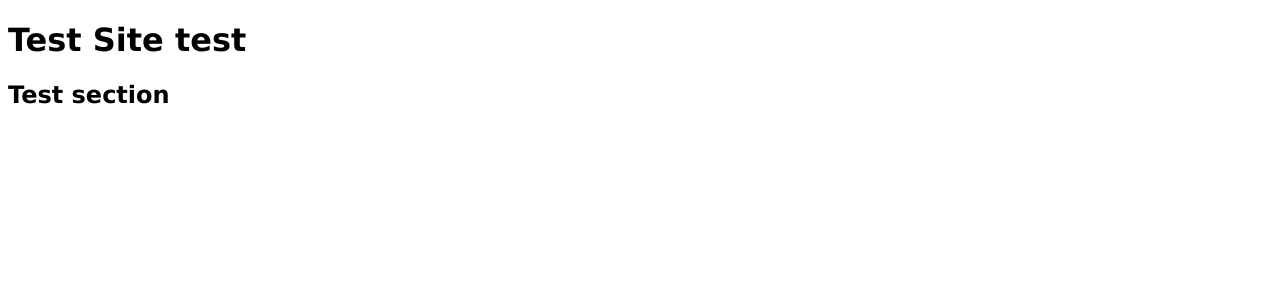
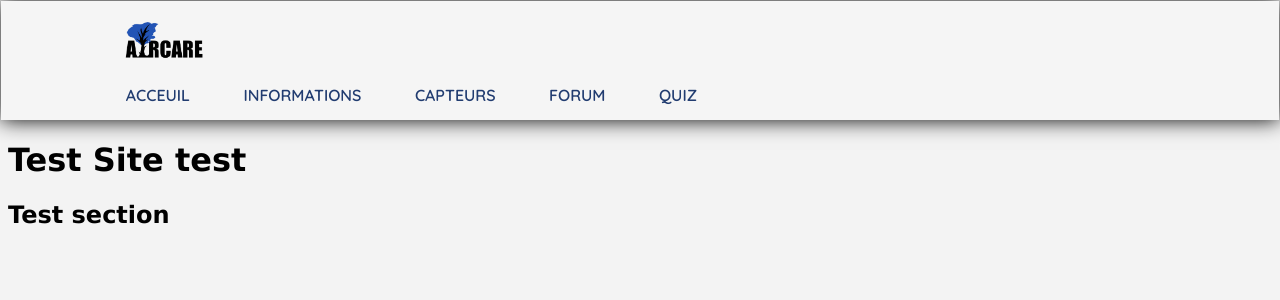
Before and after one commit to ABethuel/APP-G5B-AIRCARE, a PHP site: page / in a window 1280 px wide. Shown: the top 300 px of the page. Run offline with PHP 8.4, Linux system fonts and the light colour scheme.

Commit message:
started header

```diff
--- a/Components/header.php
+++ b/Components/header.php
@@ -0,0 +1,18 @@
+<!-- header.php
+
+Header des différentes pages à ajouter à chaque page le contenent -->
+
+<nav>
+    <div class="left">
+        <div>
+            <a><img class="logo" src="../Assets/images/logo.png"></a>
+        </div>
+        <div class="menu">
+            <a href="../index.php">ACCEUIL</a>
+            <a href="../information.php">INFORMATIONS</a>
+            <a href="../liste_capteurs.php">CAPTEURS</a>
+            <a href="../forum_sujet.php">FORUM</a>
+            <a href="../quiz.php">QUIZ</a>
+        </div>
+    </div>
+</nav>
--- /dev/null
+++ b/Components/style_header.css
@@ -0,0 +1,54 @@
+@font-face {              /** Ajouter police depuis dossier **/
+    font-family: qwigley;
+    src: url('./Assets/Fonts/Qwigley-Regular.ttf');
+}
+
+@font-face {
+    font-family: Quicksand-Bold;
+    src: url('/Assets/Fonts/Quicksand-Bold.ttf');
+}
+
+@font-face {
+    font-family: Quicksand-SemiBold;
+    src: url('Assets/Fonts/Quicksand-SemiBold.ttf');
+}
+
+@font-face {
+    font-family: Quicksand-Medium;
+    src: url('Assets/Fonts/Quicksand-Medium.ttf');
+}
+
+nav{
+    display: flex;
+    justify-content: space-between;
+    background-color: #F5F5F5;
+    padding: 15px 20px;
+    box-shadow: 0 0 20px rgba(0, 0, 0, 255);
+    margin-top: -0.55%;
+    margin-left: -0.55%;
+    margin-right: -0.55%;
+}
+
+.left {
+    margin-left: 8%;
+}
+
+.left img.logo {
+    width: 15%;
+    height: 15%;
+}
+
+.left .menu {
+    display:flex;
+    justify-content: space-between;
+}
+
+.menu a {
+    margin-left: 1%;
+    color: #213C70;
+    text-decoration: none;
+}
+
+.menu a:hover {
+    color: #4C79D0;
+}
--- a/index.php
+++ b/index.php
@@ -3,10 +3,13 @@
     <head>
         <meta charset="utf-8" />
         <link rel="stylesheet" href="style_index.css">
+        <link rel="icon" href="./Assets/images/logo.ico"/> <!-- icone du site onglet du navigateur -->
         <title>Titre test</title>
     </head>
 
     <body>
+
+        <?php include_once('./Components/header.php'); ?>
         <div class="section1">
             <h1>Test Site test</h1>
         </div>
--- a/style_index.css
+++ b/style_index.css
@@ -1,5 +1,29 @@
+
+@import url("./Components/style_header.css");
+@font-face {              /** Ajouter police depuis dossier **/
+    font-family: qwigley;
+    src: url('./Assets/Fonts/Qwigley-Regular.ttf');
+}
+
+@font-face {
+    font-family: Quicksand-Bold;
+    src: url('/Assets/Fonts/Quicksand-Bold.ttf');
+}
+
+@font-face {
+    font-family: Quicksand-SemiBold;
+    src: url('Assets/Fonts/Quicksand-SemiBold.ttf');
+}
+
+@font-face {
+    font-family: Quicksand-Medium;
+    src: url('Assets/Fonts/Quicksand-Medium.ttf');
+}
+
+
 body {
-    font-family: monospace;
+    font-family: Quicksand-SemiBold;
+    background-color: #F3F3F3;
 }
 
 h1 {
@@ -10,7 +34,3 @@ h1 {
 h1:hover {
     color:  red;
 }
-
-.section1 {
-    background-image: './images/background.png';
-}
```
Also changed, not shown: style_connexion_inscription.css (+5 -4 lines), Components/style_footer.css (added).
